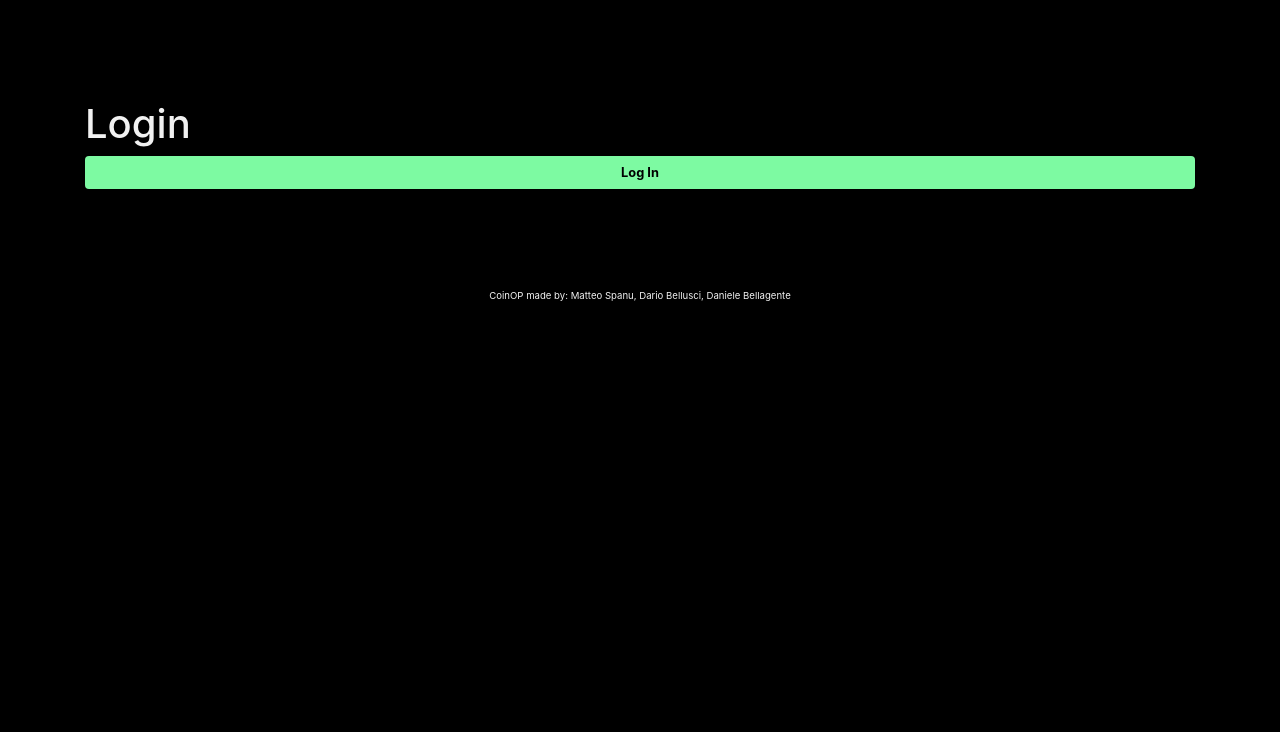
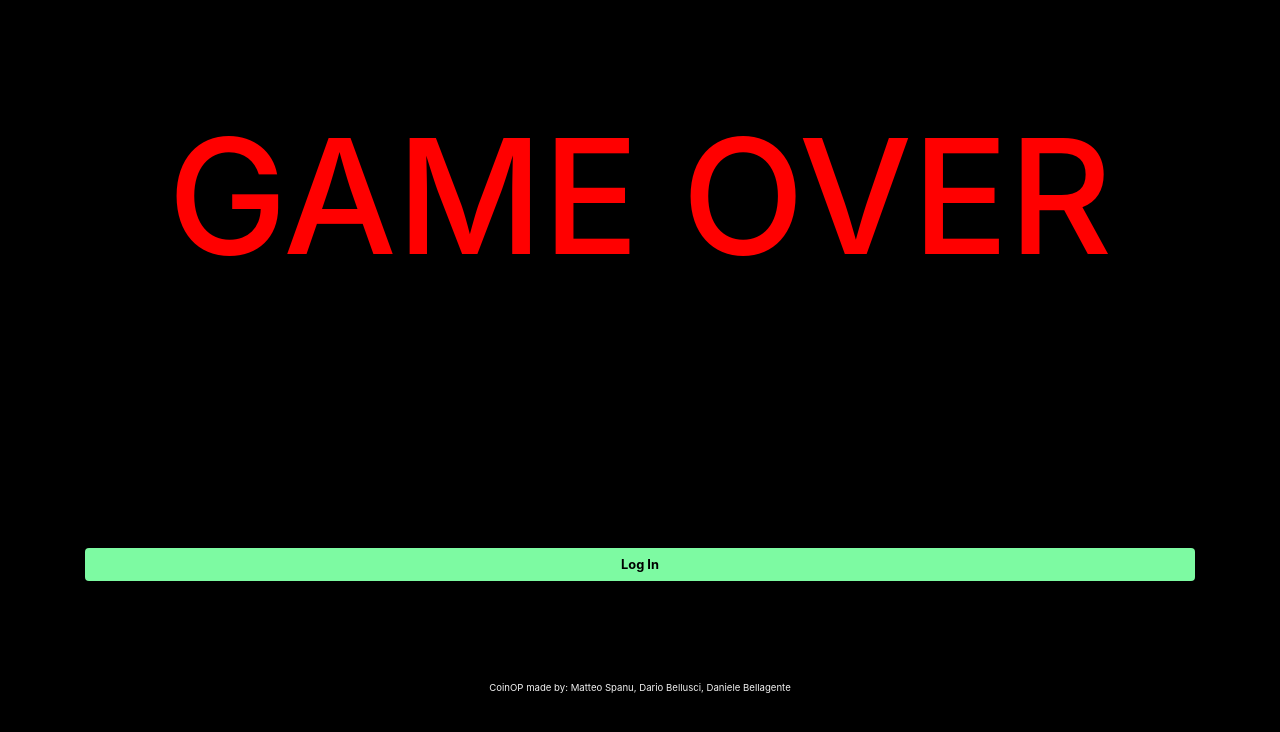
Before and after one commit to Matteo-Spanu/FinalProjectTG2020, a React (Create React App) app: page /login in a window 1280 px wide. Shown: the top 732 px of the page. Built offline with nearby package versions, Linux system fonts and the light colour scheme; no server answers.

Commit message:
logout page

```diff
--- a/src/Pages/LogIn.js
+++ b/src/Pages/LogIn.js
@@ -1,8 +1,11 @@
 import React from "react";
-import LoginButton from '../components/login-button';
+import LoginButton from "../components/login-button";
 
-export default function Home(){
-return(<div><h1>Login</h1>
-<LoginButton/>
-</div>)
+export default function Home() {
+  return (
+    <div>
+      <h1 style={{color:"red", height:'55vh',textAlign:'center', fontSize:'10em'}}>GAME OVER</h1>
+      <LoginButton />
+    </div>
+  );
 }
```
